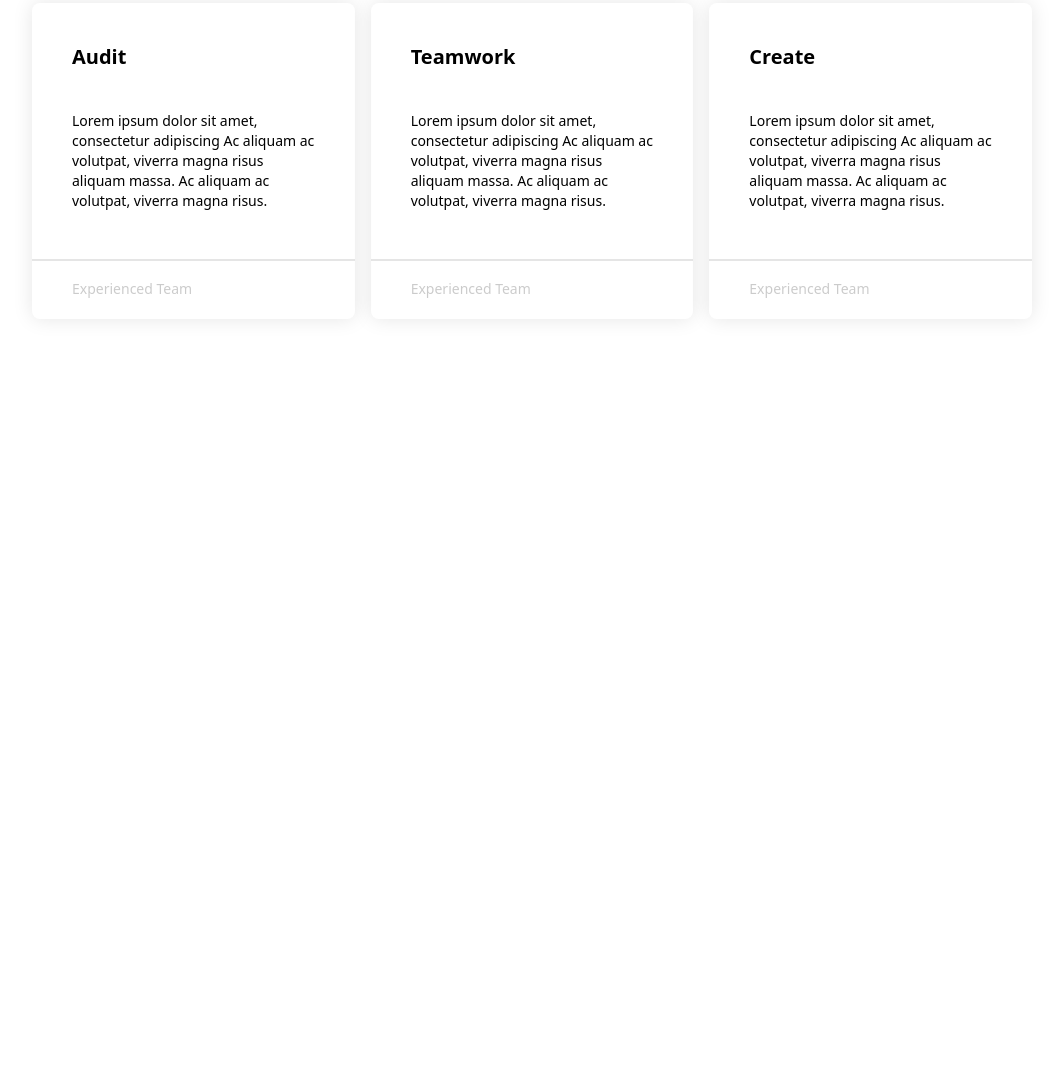
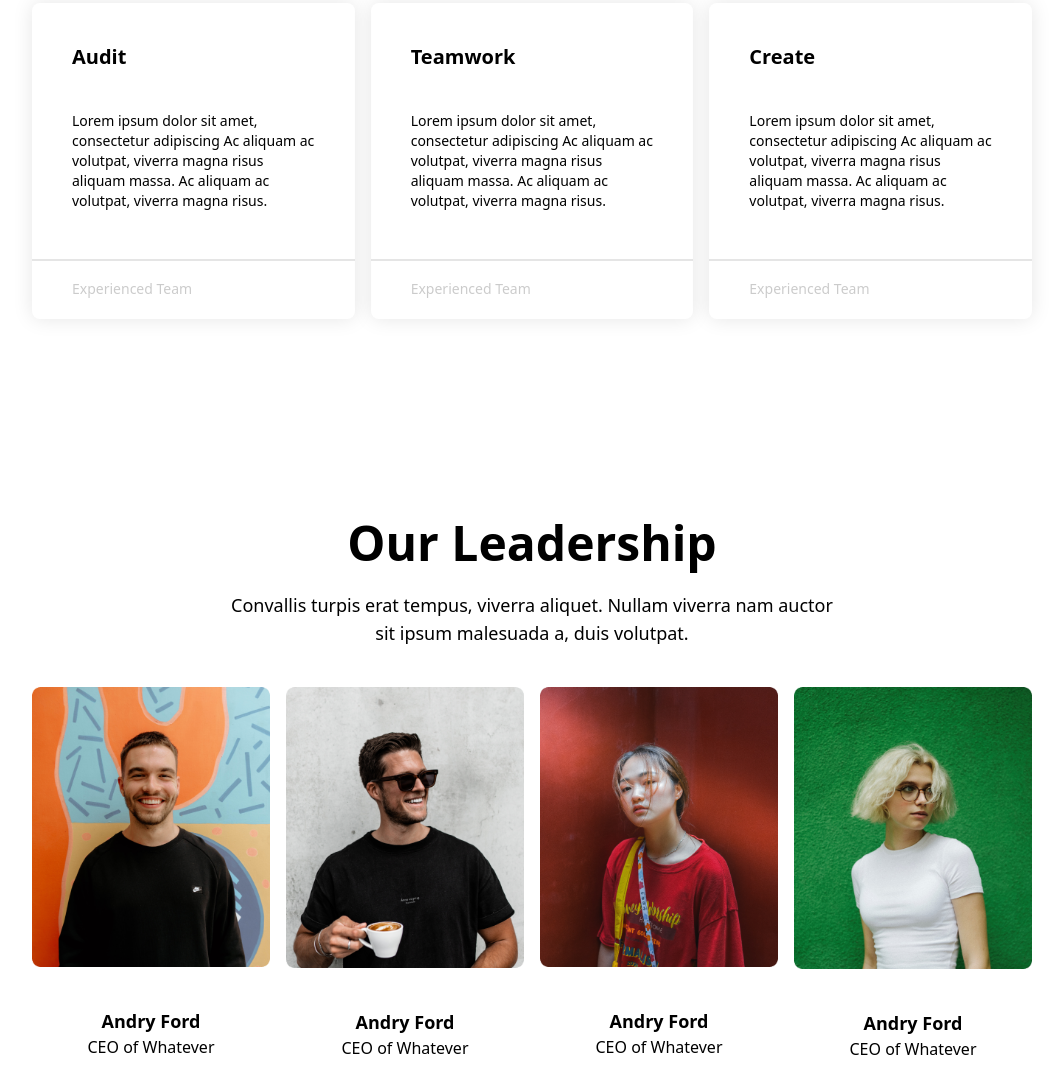
Before and after one commit to mhasaero/FrontEnd-1-rev, a website: page src/index.html in a window 1280 px wide. Shown: the part 1806-2887 px from the top of the page, without its empty margins (108-1171 px from the left). Before the commit the page ends 2145 px from the top, so only its background shows below. Drawn offline with Linux system fonts and the light colour scheme.

Commit message:
feat(section): add team section
push team section kendala mungkin tidak terlalu terasa seperti section2 sebelumnya

```diff
--- a/src/index.html
+++ b/src/index.html
@@ -134,5 +134,33 @@
         </div>
       </div>
     </section>
+
+    <!-- Team -->
+    <div class="lg:w-[65rem] mx-auto p-5 lg:mt-40 mt-20">
+      <h1 class="md:text-5xl fold:text-2xl text-4xl font-bold text-center md:mb-6 mb-4">Our Leadership</h1>
+      <p class="md:text-lg fold:text-sm text-md text-center md:w-[38rem] mx-auto mb-20 md:mb-10">Convallis turpis erat tempus, viverra aliquet. Nullam viverra nam auctor sit ipsum malesuada a, duis volutpat.</p>
+      <div class="grid md:grid-cols-4 gap-4">
+        <div>
+          <img src="./../public/img/1.png" alt="" class="lg:mb-10 mb-2 mx-auto" />
+          <h3 class="font-bold text-center text-lg">Andry Ford</h3>
+          <h3 class="text-center text-md">CEO of Whatever</h3>
+        </div>
+        <div>
+          <img src="./../public/img/2.png" alt="" class="lg:mb-10 mb-2 mx-auto" />
+          <h3 class="font-bold text-center text-lg">Andry Ford</h3>
+          <h3 class="text-center text-md">CEO of Whatever</h3>
+        </div>
+        <div>
+          <img src="./../public/img/3.png" alt="" class="lg:mb-10 mb-2 mx-auto" />
+          <h3 class="font-bold text-center text-lg">Andry Ford</h3>
+          <h3 class="text-center text-md">CEO of Whatever</h3>
+        </div>
+        <div>
+          <img src="./../public/img/4.png" alt="" class="lg:mb-10 mb-2 mx-auto" />
+          <h3 class="font-bold text-center text-lg">Andry Ford</h3>
+          <h3 class="text-center text-md">CEO of Whatever</h3>
+        </div>
+      </div>
+    </div>
   </body>
 </html>
```
Also changed, not shown: src/output.css.
